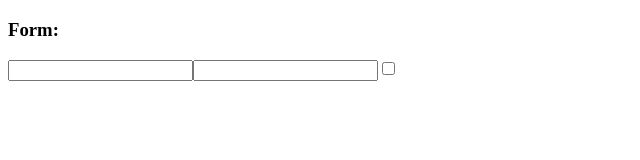
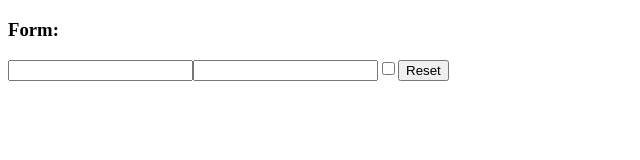
Before and after one commit to Meli357/REACT-exercises, a React (Create React App) app: page / in a window 1280 px wide. Shown: the top 160 px of the page, without its empty margins (0-640 px from the left). Built offline with nearby package versions, Linux system fonts and the light colour scheme.

Commit message:
add reset button

```diff
--- a/src/Login.js
+++ b/src/Login.js
@@ -17,8 +17,12 @@ export class Login extends React.Component{
         })
     }
 
-    componentDidUpdate(){
-        console.log(this.state)
+    handleResetBtn = () => {
+        this.setState({
+            username : '',
+            password : '',
+            remember : false,
+        })
     }
 
     render(){
@@ -28,6 +32,7 @@ export class Login extends React.Component{
                 <input name="username" value={this.state.username} onChange={this.handleAllInputs} />
                 <input name="password" value={this.state.password} type="password" onChange={this.handleAllInputs} />
                 <input name="remember" checked={this.state.remember} type="checkbox" onChange={this.handleAllInputs} />
+                <button onClick={this.handleResetBtn}>Reset</button>
             </div>
         )
     }
```
